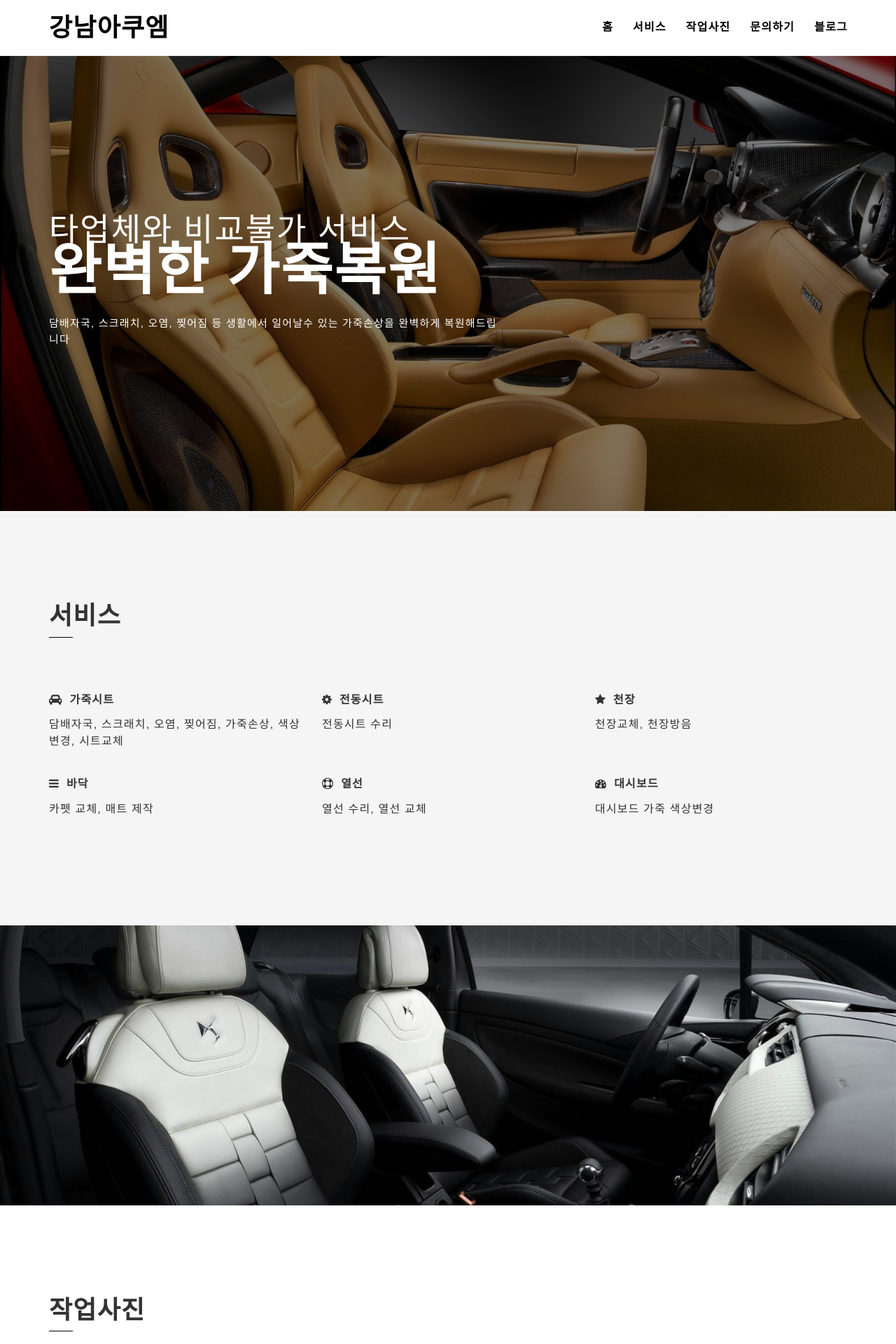
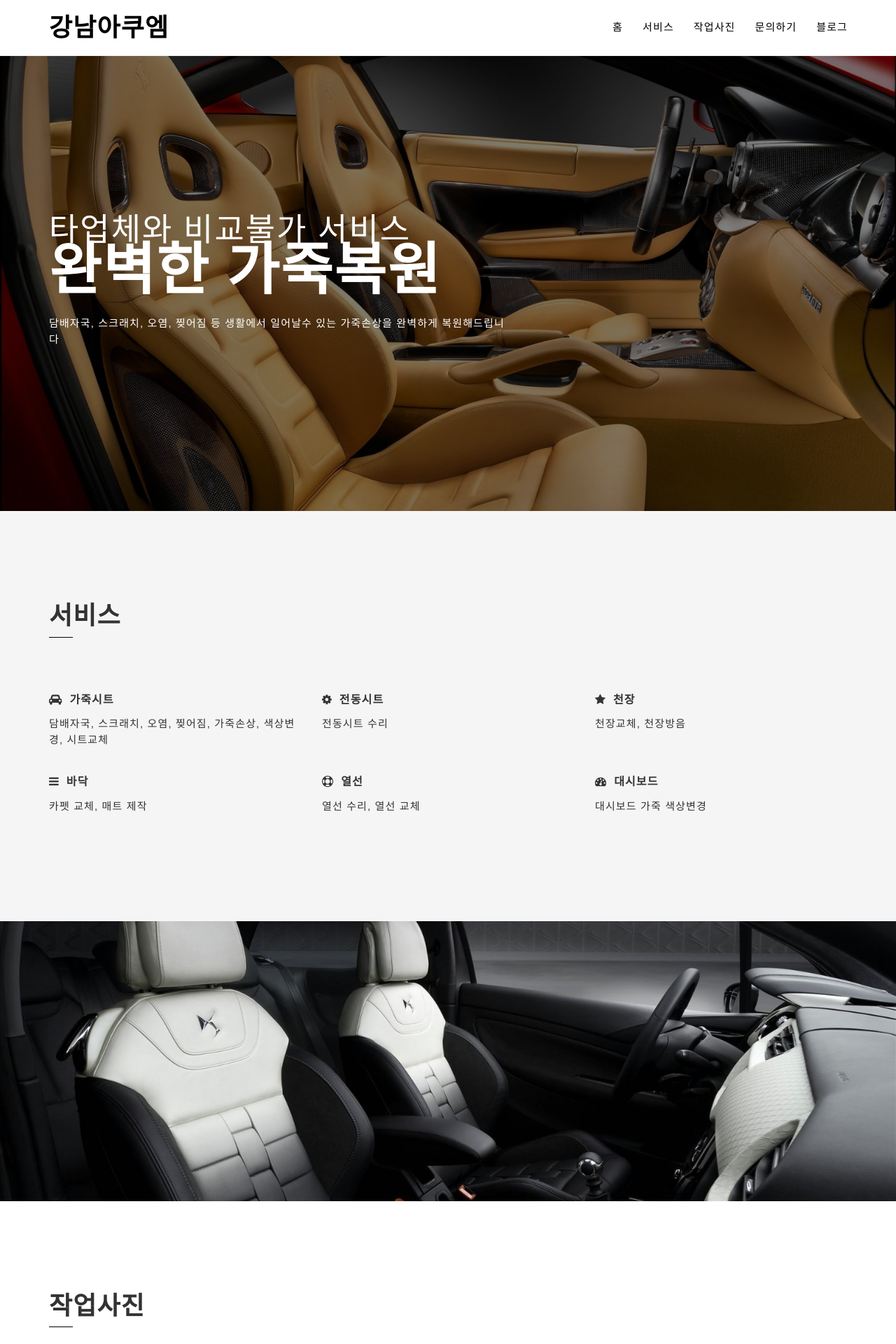
Before and after one commit to xncbf/aquam, a Django app: template blog/templates/cluster/index.html in a window 1280 px wide. Shown: the top 1920 px of the page at 70% size. Run offline with Django 3.2, Linux system fonts and the light colour scheme; the template is opened without the code that fills it, so the values that code supplies are empty; some libraries are stand-ins or nearby versions; some web fonts are replaced.

Commit message:
edit style

```diff
--- a/blog/static/blog/css/style.css
+++ b/blog/static/blog/css/style.css
@@ -47,7 +47,7 @@
 
 	body {
 		font-family: "Nanum barun gothic", Helvetica, Arial, sans-serif;
-		font-size: 16px;
+		font-size: 15px;
 		font-weight: 200;
 		line-height: 1.7857;
 		letter-spacing: 0.075em;
@@ -89,7 +89,7 @@
 	}
 
 	h1, h2, h3, h4, h5, h6{
-		font-family: 'Nanum Square', sans-serif;
+		font-family: 'NanumSquare', sans-serif;
 		font-weight: 700;
 		text-transform: uppercase;
 	}
@@ -205,7 +205,7 @@
 
 	.st-navbar ul li a{
 		text-transform: uppercase;
-		font-weight: 600;
+		font-weight: 500;
 		padding: 0;
 		margin: 14px;
 	}
```
